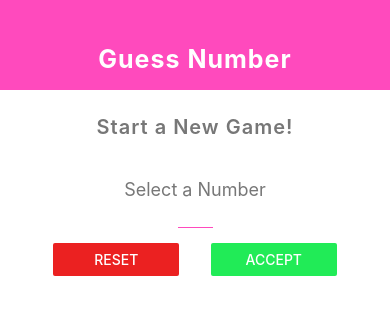
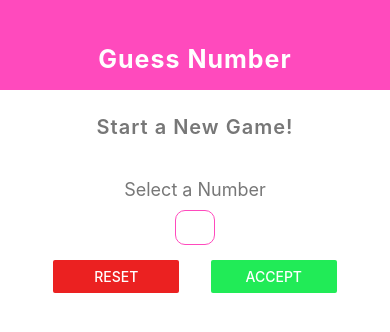
Before and after one commit to nkshn/Guess-Number-App, a React Native app: screen / in a window 390 px wide. Shown: the top 332 px of the page. Built offline with nearby package versions, Linux system fonts and the light colour scheme.

Commit message:
Added input validation to 'Input Field'

```diff
--- a/screens/StartGameScreen.js
+++ b/screens/StartGameScreen.js
@@ -1,5 +1,5 @@
 import React, { useState } from 'react';
-import { StyleSheet, View, Text, Button, TouchableWithoutFeedback, Keyboard } from 'react-native';
+import { StyleSheet, View, Text, Button, TouchableWithoutFeedback, Keyboard, Alert } from 'react-native';
 
 import Card from '../components/Card';
 import Input from '../components/Input';
@@ -7,9 +7,37 @@ import Colors from '../constants/colors';
 
 const StartGameScreen = props => {
   const [enteredDigit, setEnteredDigit] = useState('');
+  const [acceptDigit, setAcceptDigit] = useState(false);
+  const [selectedDigit, setSelectedDigit] = useState();
+
   const enteringDigitHandler = digit => {
     setEnteredDigit(digit.replace(/[^0-9]/g, ''));
   };
+
+  const resetButtonHandler = () => {
+    setEnteredDigit('');
+    setAcceptDigit(false);
+  };
+
+  const acceptButtonHander = () => {
+    const digit = parseInt(enteredDigit);
+    if(isNaN(digit) || digit <= 0 || digit > 99) {
+      Alert.alert('Invalid digit!', 'Digit had to be between 1 and 99.',
+      [
+        {text: 'OK', onPress: resetButtonHandler, style: 'destructive'}
+      ], {cancelable: false})
+      resetButtonHandler(); // Maybe later I'll delete this )
+      return;
+    }
+    setAcceptDigit(true);
+    setSelectedDigit(digit);
+    setEnteredDigit('');
+  };
+
+  let confirmedText;
+  if(acceptDigit) {
+    confirmedText = <Text style={{textAlign: 'center', marginVertical: 25, fontSize: 18, fontWeight: '600', color: Colors.mainGrey}}>Entered Digit: {selectedDigit}</Text>
+  }
 
   return (
     <TouchableWithoutFeedback onPress={() => {Keyboard.dismiss()}}>
@@ -27,10 +55,11 @@ const StartGameScreen = props => {
             onChangeText={enteringDigitHandler}
             value={enteredDigit} />
           <View style={styles.selectNumberButtons}>
-            <View style={{width: '40%'}}><Button color={Colors.mainRed} title="Reset" onPress={() => alert("Pressed Button [Reset]")} /></View>
-            <View style={{width: '40%'}}><Button color={Colors.mainGreen} title="Accept" onPress={() => alert("Pressed Button [Accept]")} /></View>
+            <View style={{width: '40%'}}><Button color={Colors.mainRed} title="Reset" onPress={resetButtonHandler} /></View>
+            <View style={{width: '40%'}}><Button color={Colors.mainGreen} title="Accept" onPress={acceptButtonHander} /></View>
           </View>
         </Card>
+        {confirmedText}
       </View>
     </TouchableWithoutFeedback>
   );
@@ -63,18 +92,14 @@ const styles = StyleSheet.create({
   },
   input: {
     color: Colors.mainGrey,
-    borderBottomColor: Colors.mainPink,
-    borderBottomWidth: 1,
-    width: 35,
-
-    // borderColor: Colors.mainPink,
-    // paddingVertical: 5,
-    // borderWidth: 1,
-    // borderRadius: 10,
-    // width: 40,
-    // height: 35,
-    // fontSize: 18,
-    // fontWeight: '300',
+    borderColor: Colors.mainPink,
+    paddingVertical: 5,
+    borderWidth: 1,
+    borderRadius: 10,
+    width: 40,
+    height: 35,
+    fontSize: 18,
+    fontWeight: '300',
   },
   selectNumberButtons: {
     flexDirection: 'row',
```
